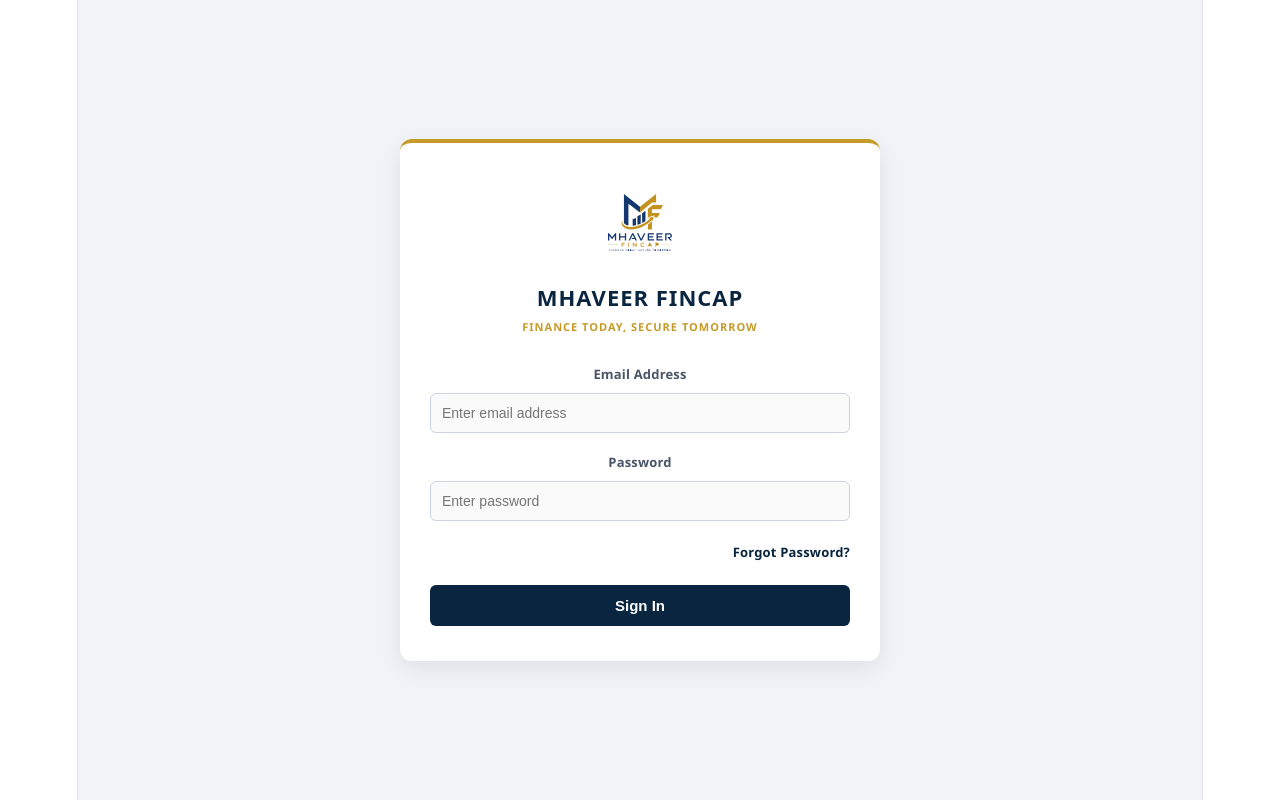
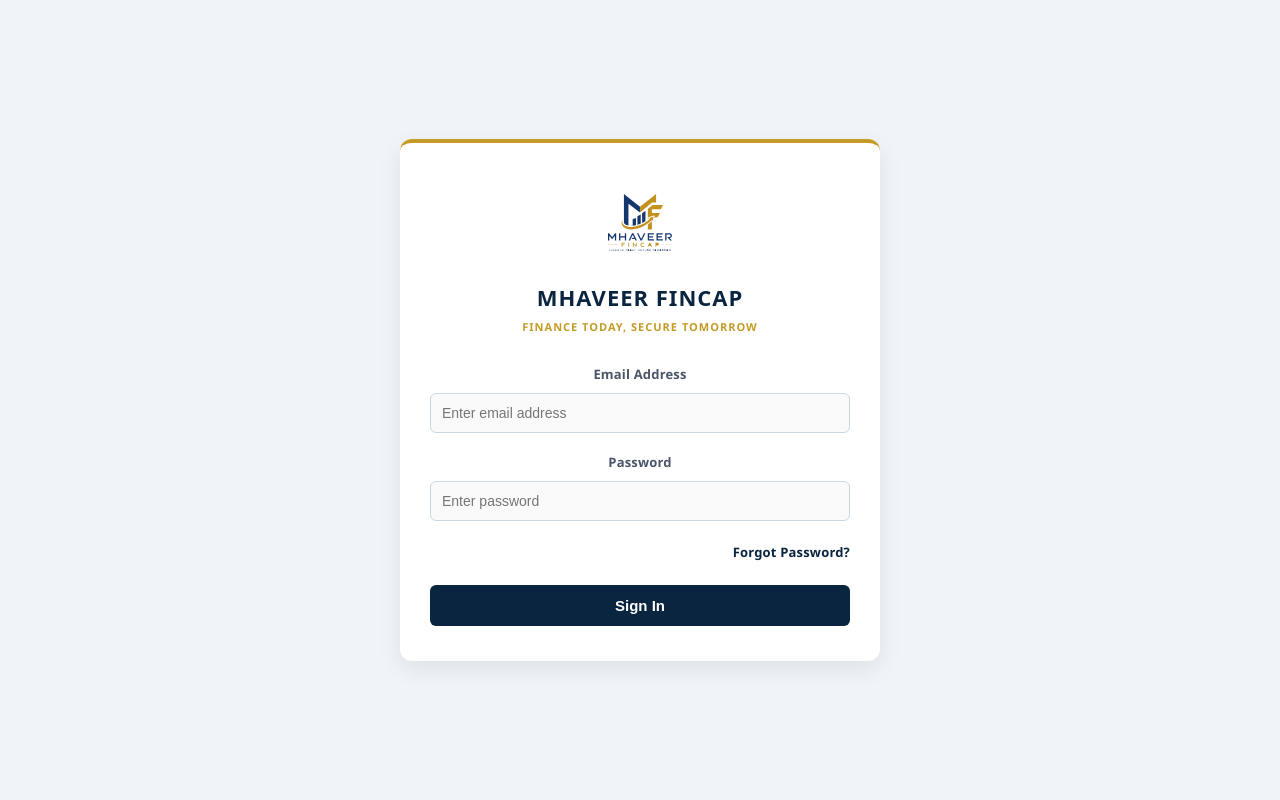
Before and after one commit to Labdhi-Shah/Mhaveer, a React (Vite) app in the folder Forntend/: page / in a window 1280 px wide. Built offline with nearby package versions, Linux system fonts and the light colour scheme.

Commit message:
changes name

```diff
--- a/Forntend/src/components/LoginPage.jsx
+++ b/Forntend/src/components/LoginPage.jsx
@@ -2,18 +2,6 @@
 import axios from 'axios';
 import logoSvg from '../assets/logo.svg';
 
-
-const ROLES = [
-  'Super Admin',
-  'Admin',
-  'Branch Manager',
-  'RM',
-  'Sales Executive',
-  'Credit Manager',
-  'Documentation Executive',
-  'Accountant',
-  'Viewer',
-];
 
 const LoginPage = ({ onLoginSuccess }) => {
   const [formData, setFormData] = useState({
@@ -93,7 +81,6 @@
           <p style={styles.brandTagline}>FINANCE TODAY, SECURE TOMORROW</p>
         </div>
 
-
         {message.text && (
           <div
             style={{
@@ -133,8 +120,6 @@
                 style={styles.input}
               />
             </div>
-
-
 
             <div style={styles.forgotPassContainer}>
               <span
@@ -193,12 +178,17 @@
     display: 'flex',
     justifyContent: 'center',
     alignItems: 'center',
-    minHeight: '100vh',
-    width: '100%',
-    backgroundColor: '#f0f4f8',
+    height: '100vh',
+    width: '100vw',
+    position: 'fixed', // 🟢 આખી સ્ક્રીનમાં કવર કરવા માટે
+    top: 0,
+    left: 0,
+    backgroundColor: '#f0f4f8', // 🟢 તમારો બેકગ્રાઉન્ડ કલર આખી સ્ક્રીનમાં આવી જશે
     fontFamily: "'Segoe UI', Tahoma, Geneva, Verdana, sans-serif",
     boxSizing: 'border-box',
-    padding: '40px 20px', // 🟢 ઉપર-નીચે 40px ની સ્પેસ આપી જેથી કાર્ડ કટ ન થાય
+    margin: 0,
+    padding: '20px',
+    overflowY: 'auto',
   },
   card: {
     width: '100%',
@@ -207,7 +197,7 @@
     borderRadius: '12px',
     backgroundColor: '#ffffff',
     boxShadow: '0 8px 24px rgba(0, 0, 0, 0.08)',
-    borderTop: '4px solid #C59B27', // 🟢 ઉપરની ગોલ્ડ લાઈન કટ વગર પ્રોપર દેખાશે
+    borderTop: '4px solid #C59B27',
   },
   logoContainer: {
     textAlign: 'center',
```
